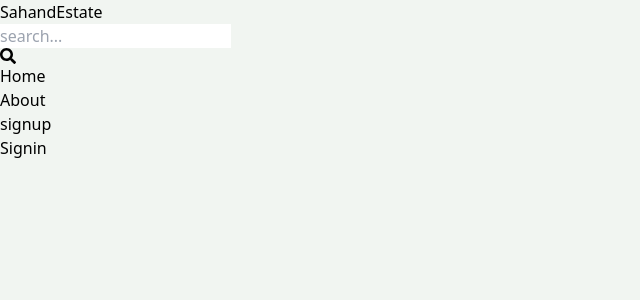
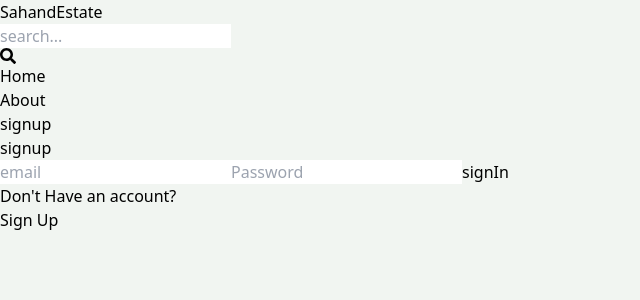
Before and after one commit to DDN53/mern-estate, a React (Vite) app in the folder client/: page /sign-in in a window 1280 px wide. Shown: the top 300 px of the page, without its empty margins (0-640 px from the left). Built offline with nearby package versions, Linux system fonts and the light colour scheme.

Commit message:
complete signin functionality

```diff
--- a/client/src/pages/Signin.jsx
+++ b/client/src/pages/Signin.jsx
@@ -1,5 +1,78 @@
-import React from "react";
+import React, { useState } from "react";
+import { Link, useNavigate } from "react-router-dom";
 
-export default function Signin() {
-  return <div>Signin</div>;
+export default function SignIn() {
+  const [formData, setFormData] = useState({});
+  const [error, setError] = useState(null);
+  const [loading, setLoading] = useState(false);
+  const navigate = useNavigate();
+  const handleChange = (e) => {
+    setFormData({
+      ...formData,
+      [e.target.id]: e.target.value,
+    });
+  };
+  const handleSubmit = async (e) => {
+    e.preventDefault();
+    try {
+      setLoading(true);
+      const res = await fetch("/api/auth/signIn", {
+        //forme eke api call eka
+        method: "POST",
+        headers: {
+          "Content-Type": "application/json",
+        },
+        body: JSON.stringify(formData),
+      });
+      //response eke json widiyata denna ona nisa mehema dannee
+      const data = await res.json();
+      if (data.success == false) {
+        setError(data.message);
+        setLoading(false);
+        return;
+      }
+      setLoading(false);
+      setError(null);
+      navigate("/");
+    } catch (error) {
+      setLoading(false);
+      setError(error.message);
+    }
+  };
+  console.log(formData);
+  return (
+    <div className="max-w-lg p-3 mx-auto">
+      <h1 className="text-3xl font-semibold text-center my-7">signup</h1>
+      <form onSubmit={handleSubmit} className="flex flex-col gap-4">
+        <input
+          type="text"
+          placeholder="email"
+          className="p-3 border rounded-lg"
+          id="email"
+          onChange={handleChange}
+        />
+        <input
+          type="text"
+          placeholder="Password"
+          className="p-3 border rounded-lg"
+          id="password"
+          onChange={handleChange}
+        />
+        <button
+          disabled={loading}
+          className="p-3 text-white uppercase rounded-lg bg-slate-700 hover:opacity-95 disabled:opacity-80"
+        >
+          {loading ? "loading..." : "signIn"}
+        </button>
+      </form>
+      <div className="flex gap-2 mt-5">
+        <p>Don't Have an account?</p>
+        <Link to={"/sign-up"}>
+          <span className="text-blue-700">Sign Up</span>
+        </Link>
+      </div>
+
+      {error && <p className="text-red-500 mt-5">{error}</p>}
+    </div>
+  );
 }
```
